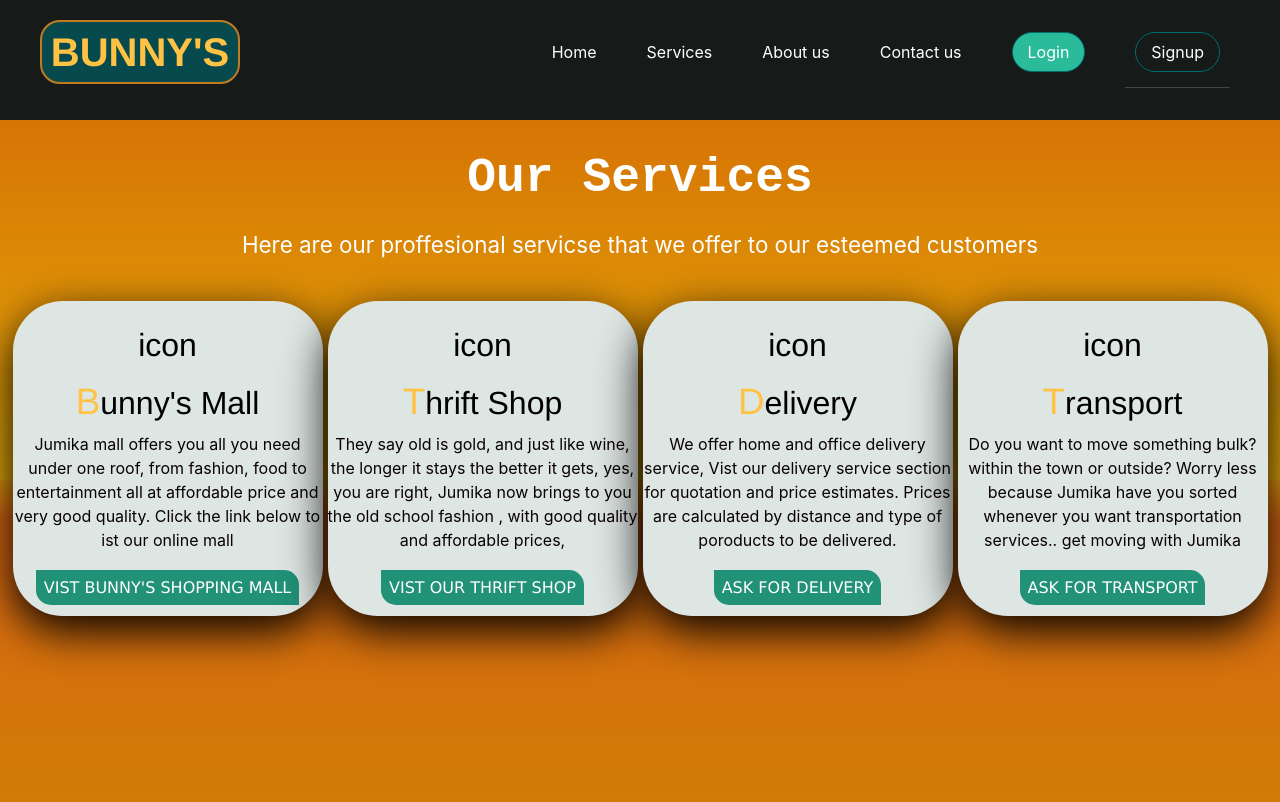
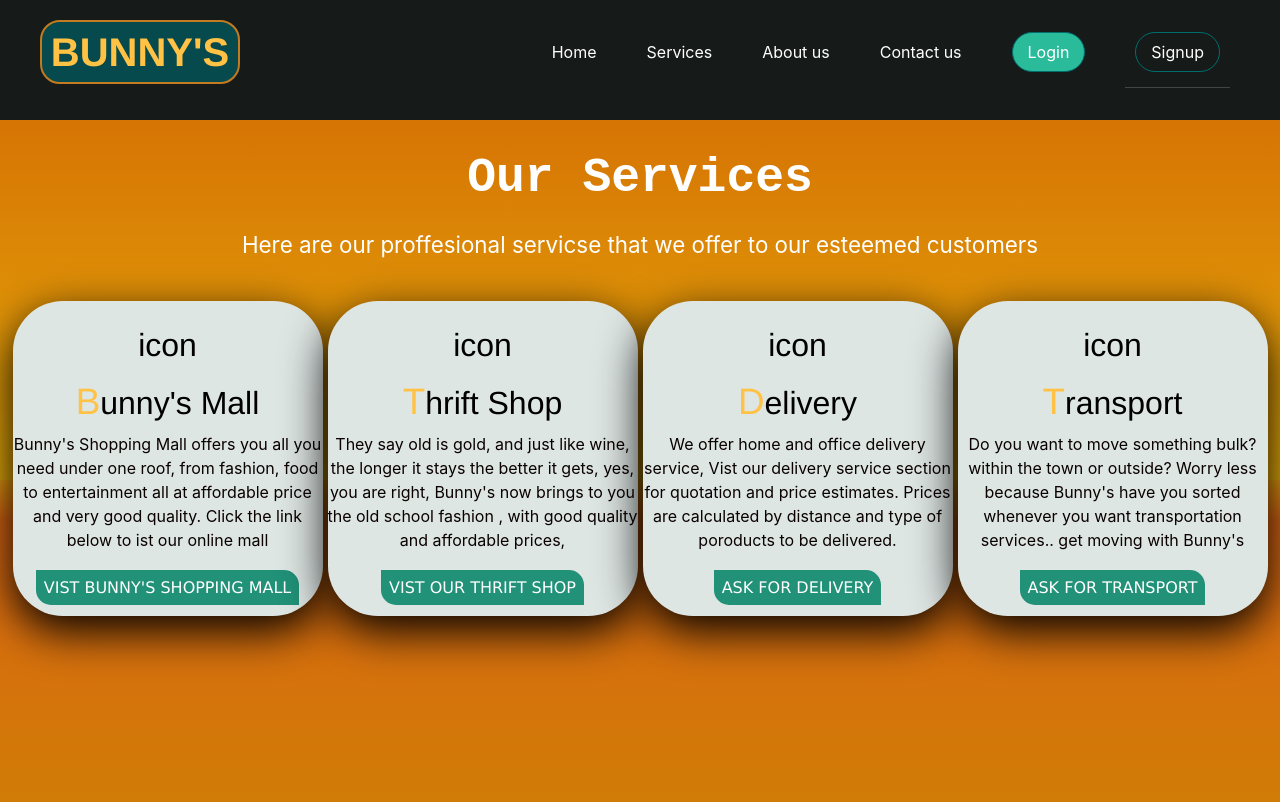
Before and after one commit to Gabriel-Ok/jumika.co.ke, a React (Create React App) app: page /Services in a window 1280 px wide. Shown: the top 802 px of the page. Built offline with nearby package versions, Linux system fonts and the light colour scheme; a web font is replaced by a local one.

Commit message:
fetched, added and commited updates from Edwin

```diff
--- a/src/components/Aboutus.js
+++ b/src/components/Aboutus.js
@@ -6,8 +6,8 @@ function Aboutus(){
       <div className="Home">
       <div className="homePage">
         <h1>About <span>Us</span></h1>
-        <p>Bunnny's is the leading Western region online store, that not only sells but also offers <a href="/Delivery">delivery</a>  and <a href="/Transport">transportaion</a> services to its clients</p>
-        <p>With both <a href="/Thrift">wholesale and retail selling</a>, we have attracted a large numbe of customers across the region. we work around the clock to ensure our customers get quality services to their satisfaction</p>
+        <p>Bunny's is the leading Western region online store, that not only sells but also offers <a href="/Delivery">delivery</a>  and <a href="/Transport">transportaion</a> services to its clients</p>
+        <p>With both <a href="/Thrift">wholesale and retail selling</a>, we have attracted a large number of customers across the region. We work around the clock to ensure our customers get quality services to their satisfaction</p>
       </div>
 
  <div className="homPic">
--- a/src/components/Maps.js
+++ b/src/components/Maps.js
@@ -1,14 +1,23 @@
-import React from 'react';
-
-function Maps(){
-    return(
-
-  <div className="Maps">
-  <h1>Maps</h1>
-
-  </div>
-
-
-    );
-}
- export default Maps;
+// import React from 'react';
+// import { BrowserRouter, Switch, Route, Link } from 'react-router-dom';
+// import Main
+//
+//
+// function Maps(){
+//     return(
+//
+//   <div className="Maps" >
+//   <h1>Maps</h1>
+//     <div id="map" style = {{height: '100%',
+//           margin: '0',
+//           padding: '0'}}></div>
+//
+//       <script src="https://maps.googleapis.com/maps/api/js?key=YOUR_API_KEY&callback=initMap"
+//       async defer></script>
+//
+//   </div>
+//
+//
+//     );
+// }
+//  export default Maps;
--- a/src/components/Services.js
+++ b/src/components/Services.js
@@ -1,6 +1,7 @@
 import React from 'react';
 import { BrowserRouter, Switch, Route, Link } from 'react-router-dom';
 import ThriftTemplate from "./ThriftTemplate";
+
 
 function Services(){
     return(
@@ -13,7 +14,7 @@ function Services(){
 <article className="service-details">
   <h2>icon</h2>
   <h2><span className="first-letter">B</span>unny's Mall</h2>
-  <p>Jumika mall offers you all you need under one roof, from fashion, food to entertainment all at affordable price and very good quality. Click the link below to ist our online mall</p>
+  <p>Bunny's Shopping Mall offers you all you need under one roof, from fashion, food to entertainment all at affordable price and very good quality. Click the link below to ist our online mall</p>
   <span><Link to="/BunnyShop">Vist Bunny's Shopping Mall</ Link></span>
 </article>
 
@@ -23,7 +24,7 @@ function Services(){
 <article className="service-details">
   <h2>icon</h2>
   <h2> <span className="first-letter">T</span>hrift Shop</h2>
-  <p>They say old is gold, and just like wine, the longer it stays the better it gets, yes, you are right, Jumika now brings to you the old school fashion , with good quality and affordable prices, </p>
+  <p>They say old is gold, and just like wine, the longer it stays the better it gets, yes, you are right, Bunny's now brings to you the old school fashion , with good quality and affordable prices, </p>
   <span><Link to="./ThriftTemplate">Vist our Thrift shop </ Link ></span>
 </article>
 
@@ -47,7 +48,7 @@ function Services(){
 <article className="service-details">
   <h2>icon</h2>
   <h2><span className="first-letter">T</span>ransport</h2>
-  <p>Do you want to move something bulk? within the town or outside? Worry less because Jumika have you sorted whenever you want transportation services.. get moving with Jumika</p>
+  <p>Do you want to move something bulk? within the town or outside? Worry less because Bunny's have you sorted whenever you want transportation services.. get moving with Bunny's</p>
   <span><Link to="/delivery-services">Ask for Transport</Link></span>
 </article>
 </section>
```
Also changed, not shown: src/components/Main.js (added, +8 -0 lines).
